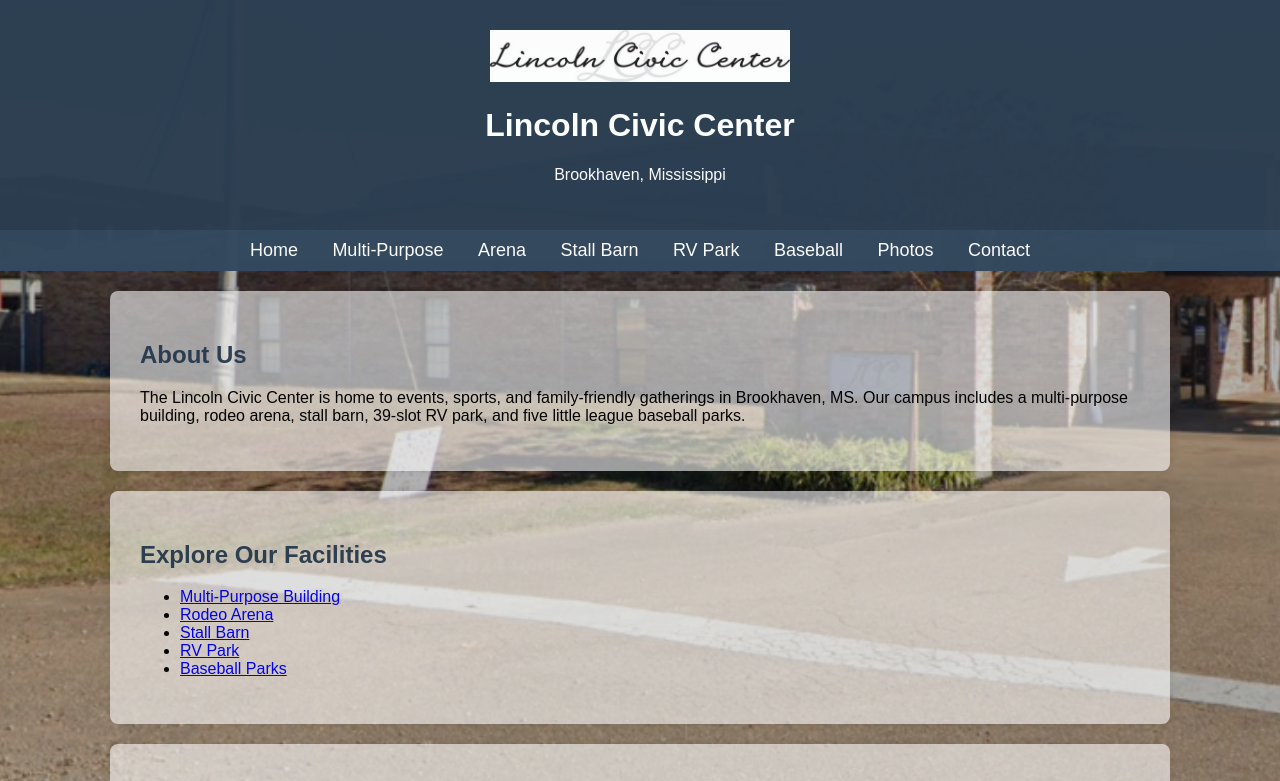
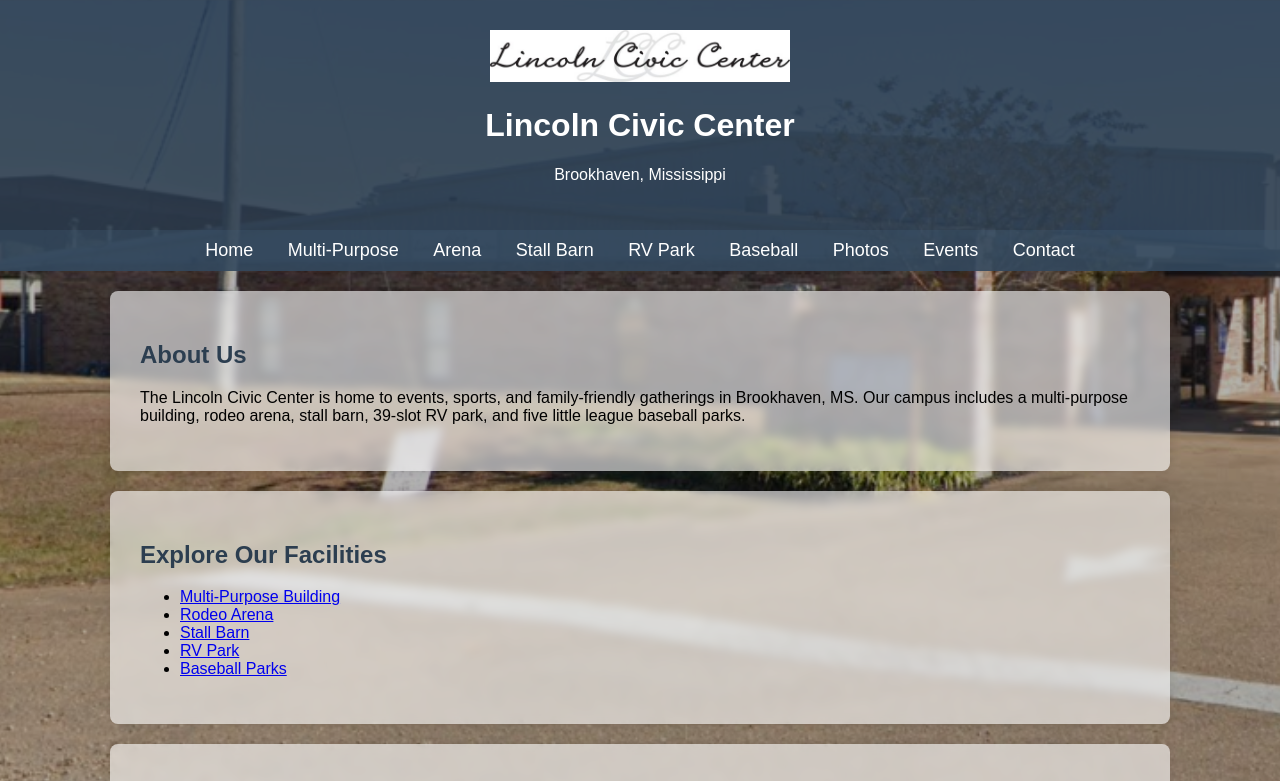
Before and after one commit to lincolnciviccenter/lincoln-civic-center, a plain HTML site: page index.html in a window 1280 px wide. Shown: the top 781 px of the page. Drawn offline with Linux system fonts and the light colour scheme.

Commit message:
Add files via upload

```diff
--- a/index.html
+++ b/index.html
@@ -9,17 +9,29 @@
     body {
       font-family: Arial, sans-serif;
       background-image: linear-gradient(rgba(0,0,0,0.3), rgba(0,0,0,0.3)), url("home_background.png");
-      background-repeat: no-repeat;
-      background-position: center center;
       background-size: cover;
       background-attachment: fixed;
-      opacity: 0.98;
+      background-position: center;
       margin: 0;
       padding: 0;
     }
-    header { background: #2c3e50; color: white; text-align: center; padding: 30px 0; }
-    nav { background: #34495e; text-align: center; padding: 10px; }
-    nav a { color: white; text-decoration: none; margin: 0 15px; font-size: 18px; }
+    header {
+      background: rgba(44, 62, 80, 0.85);
+      color: white;
+      text-align: center;
+      padding: 30px 0;
+    }
+    nav {
+      background: rgba(52, 73, 94, 0.9);
+      text-align: center;
+      padding: 10px;
+    }
+    nav a {
+      color: white;
+      text-decoration: none;
+      margin: 0 15px;
+      font-size: 18px;
+    }
     .section {
       background: rgba(255, 255, 255, 0.6);
       color: #000;
@@ -31,8 +43,15 @@
       box-shadow: 0 0 10px rgba(0,0,0,0.1);
       backdrop-filter: blur(5px);
     }
-    .section h2 { color: #2c3e50; }
-    footer { background: #2c3e50; color: white; text-align: center; padding: 15px; }
+    .section h2 {
+      color: #2c3e50;
+    }
+    footer {
+      background: #2c3e50;
+      color: white;
+      text-align: center;
+      padding: 15px;
+    }
   </style>
 </head>
 <body>
@@ -51,6 +70,7 @@
   <a href="rvpark.html">RV Park</a>
   <a href="baseball.html">Baseball</a>
   <a href="photos.html">Photos</a>
+  <a href="events.html">Events</a>
   <a href="#contact">Contact</a>
 </nav>
 
```
Lines whose indentation alone changed are shown as unchanged.
